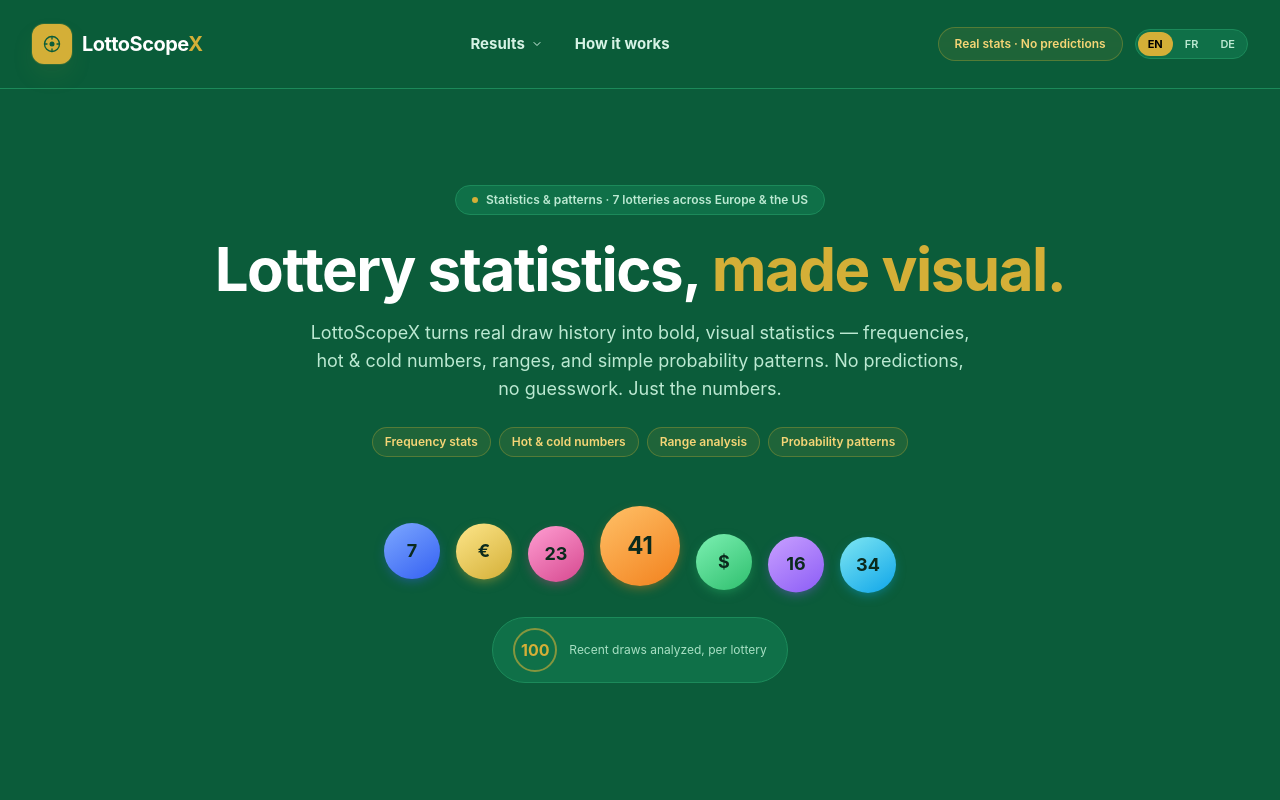
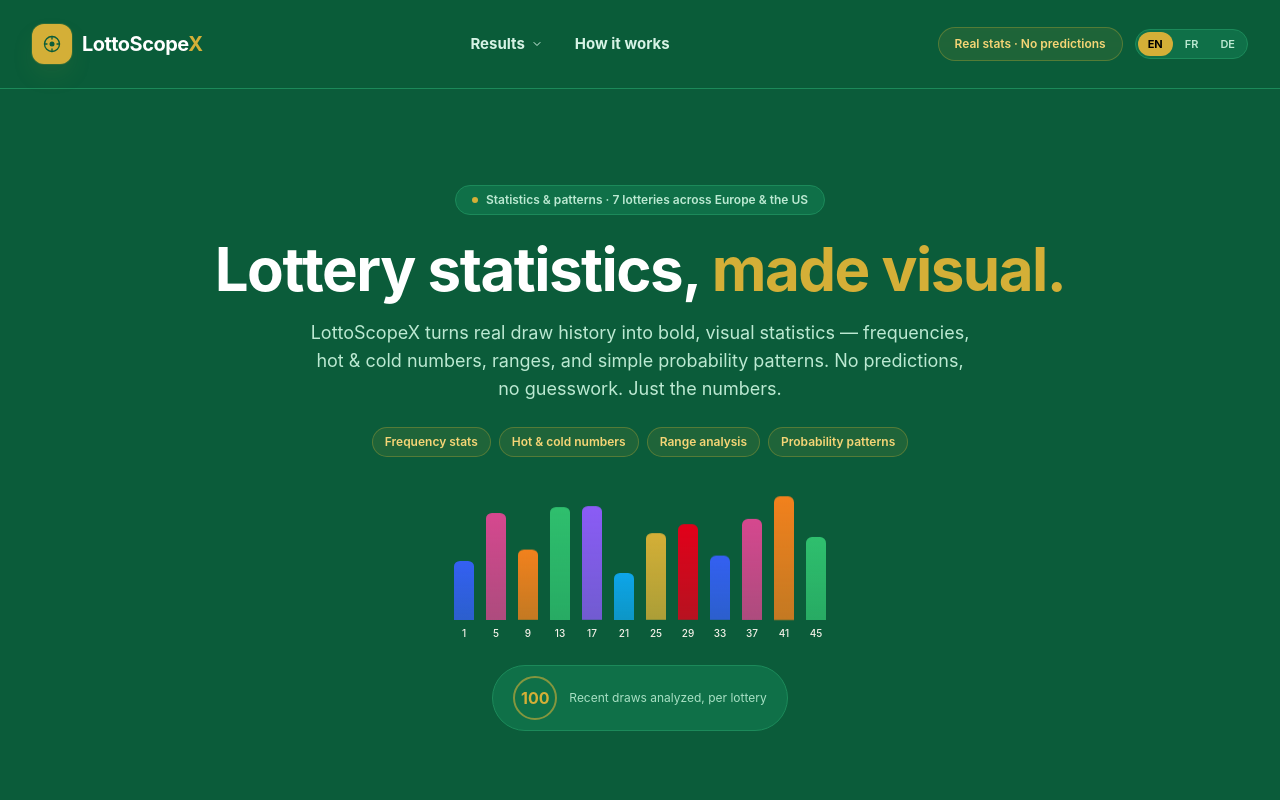
Before and after one commit to achref2024/lottoscopex, a Next.js app: page / in a window 1280 px wide. Shown: the top 800 px of the page. Built offline with nearby package versions, Linux system fonts and the light colour scheme.

Commit message:
Replace floating balls with real frequency-data bar chart animation

```diff
--- a/components/HeroBallsAnimation.tsx
+++ b/components/HeroBallsAnimation.tsx
@@ -1,27 +1,24 @@
 "use client";
 
-import { useEffect, useState } from "react";
+import { useEffect, useMemo, useState } from "react";
 import { motion } from "framer-motion";
 import { useLang } from "./LanguageProvider";
+import { getDraws } from "@/lib/data";
+import { computeFrequency } from "@/lib/analytics";
+import { getLottery } from "@/lib/lotteries";
 
-type HeroItem =
-  | { kind: "number"; value: number; from: string; to: string }
-  | { kind: "currency"; symbol: string; from: string; to: string };
+const BAR_COLORS = [
+  "#3460F2", // blue
+  "#D6488F", // pink
+  "#F2811D", // orange
+  "#2FBF6E", // green
+  "#8B5CF6", // purple
+  "#0EA5E9", // cyan
+  "#D4AF37", // gold
+  "#E2001A", // red
+];
 
-// A colorful mix just for this decorative hero row — the rest of the site
-// intentionally keeps lottery balls a uniform white (see lib/colors.ts) so
-// real draw data stays easy to scan. This is the one deliberate exception,
-// purely for visual flair, plus a couple of currency symbols nodding to the
-// real jackpots shown throughout the site.
-const HERO_ITEMS: HeroItem[] = [
-  { kind: "number", value: 7, from: "#7DA8FF", to: "#3460F2" }, // blue
-  { kind: "currency", symbol: "€", from: "#FDE68A", to: "#D4AF37" }, // gold
-  { kind: "number", value: 23, from: "#FF9ED2", to: "#D6488F" }, // pink
-  { kind: "number", value: 41, from: "#FFC168", to: "#F2811D" }, // orange
-  { kind: "currency", symbol: "$", from: "#7CF0B2", to: "#2FBF6E" }, // green
-  { kind: "number", value: 16, from: "#C9A0FF", to: "#8B5CF6" }, // purple
-  { kind: "number", value: 34, from: "#7FE7F2", to: "#0EA5E9" }, // cyan
-];
+const CONTAINER_HEIGHT = 128; // px
 
 /** Counts up from 0 to `target` once, starting after `startDelayMs`. */
 function useCountUp(target: number, durationMs = 1200, startDelayMs = 500) {
@@ -50,58 +47,70 @@
   return value;
 }
 
-function HeroBall({ item, large }: { item: HeroItem; large?: boolean }) {
-  const size = large
-    ? "h-16 w-16 text-xl sm:h-20 sm:w-20 sm:text-2xl"
-    : "h-12 w-12 text-base sm:h-14 sm:w-14 sm:text-lg";
-  const label = item.kind === "number" ? item.value : item.symbol;
+/** Samples real EuroMillions frequency data (last 100 draws) into ~12 evenly spaced bars. */
+function useFrequencyBars() {
+  return useMemo(() => {
+    const config = getLottery("euromillions");
+    if (!config) return [];
+    const draws = getDraws(config.id).slice(0, 100);
+    const freq = computeFrequency(draws, config.main.min, config.main.max);
 
-  return (
-    <div
-      className={`flex items-center justify-center rounded-full font-display font-bold shadow-soft ring-2 ring-inset ring-black/10 ${size}`}
-      style={{
-        background: `linear-gradient(145deg, ${item.from}, ${item.to})`,
-        boxShadow: `0 4px 12px -3px ${item.to}88`,
-        color: "#0B2A1D",
-      }}
-    >
-      {label}
-    </div>
-  );
+    const sampleCount = 12;
+    const step = Math.max(1, Math.floor(freq.length / sampleCount));
+    const sample = Array.from({ length: sampleCount }, (_, i) => freq[i * step] ?? freq[freq.length - 1]);
+    const max = Math.max(...sample.map((f) => f.percent), 1);
+
+    return sample.map((f, i) => ({
+      number: f.number,
+      heightPx: Math.round(18 + (f.percent / max) * (CONTAINER_HEIGHT - 18)),
+      color: BAR_COLORS[i % BAR_COLORS.length],
+    }));
+  }, []);
 }
 
 /**
- * A small animated hero visual: a colorful row of lottery balls (plus a
- * couple of currency symbols for the real-jackpot angle) gently floating,
- * with a counter beneath ticking up to 100 — the real number of recent
- * draws the Probability Patterns feature analyzes for every lottery. No
- * fabricated stats, just a visual nod to the platform's actual methodology.
+ * A small animated hero visual: real EuroMillions number-frequency data
+ * (last 100 draws) rendered as a row of gently pulsing bars, plus a counter
+ * beneath ticking up to 100 — the real number of recent draws the
+ * Probability Patterns feature analyzes for every lottery. No fabricated
+ * stats — bar heights come straight from computeFrequency().
  */
 export default function HeroBallsAnimation() {
   const { t } = useLang();
   const count = useCountUp(100);
+  const bars = useFrequencyBars();
 
   return (
     <div className="mx-auto mt-10 flex max-w-xl flex-col items-center gap-6 sm:mt-14">
-      <div className="flex flex-wrap items-end justify-center gap-3 sm:gap-4">
-        {HERO_ITEMS.map((item, i) => (
+      <div
+        className="flex w-full items-end justify-center gap-2 sm:gap-3"
+        style={{ height: CONTAINER_HEIGHT }}
+      >
+        {bars.map((bar, i) => (
           <motion.div
-            key={i}
-            initial={{ scale: 0.4, opacity: 0 }}
-            animate={{ scale: 1, opacity: 1 }}
-            transition={{ delay: i * 0.08, type: "spring", stiffness: 260, damping: 16 }}
+            key={bar.number}
+            className="flex flex-col items-center gap-1.5"
+            initial={{ scaleY: 0, opacity: 0 }}
+            animate={{ scaleY: 1, opacity: 1 }}
+            transition={{ delay: i * 0.05, type: "spring", stiffness: 200, damping: 18 }}
+            style={{ transformOrigin: "bottom" }}
           >
             <motion.div
-              animate={{ y: [0, -14, 0] }}
+              className="w-4 rounded-t-md sm:w-5"
+              style={{
+                height: bar.heightPx,
+                background: `linear-gradient(180deg, ${bar.color}, ${bar.color}CC)`,
+                transformOrigin: "bottom",
+              }}
+              animate={{ scaleY: [0.88, 1.05, 0.88] }}
               transition={{
-                duration: 2.4,
+                duration: 2.6,
                 repeat: Infinity,
                 ease: "easeInOut",
-                delay: i * 0.22,
+                delay: 0.6 + i * 0.12,
               }}
-            >
-              <HeroBall item={item} large={i === 3} />
-            </motion.div>
+            />
+            <span className="text-[10px] font-medium text-mist-600">{bar.number}</span>
           </motion.div>
         ))}
       </div>
```
